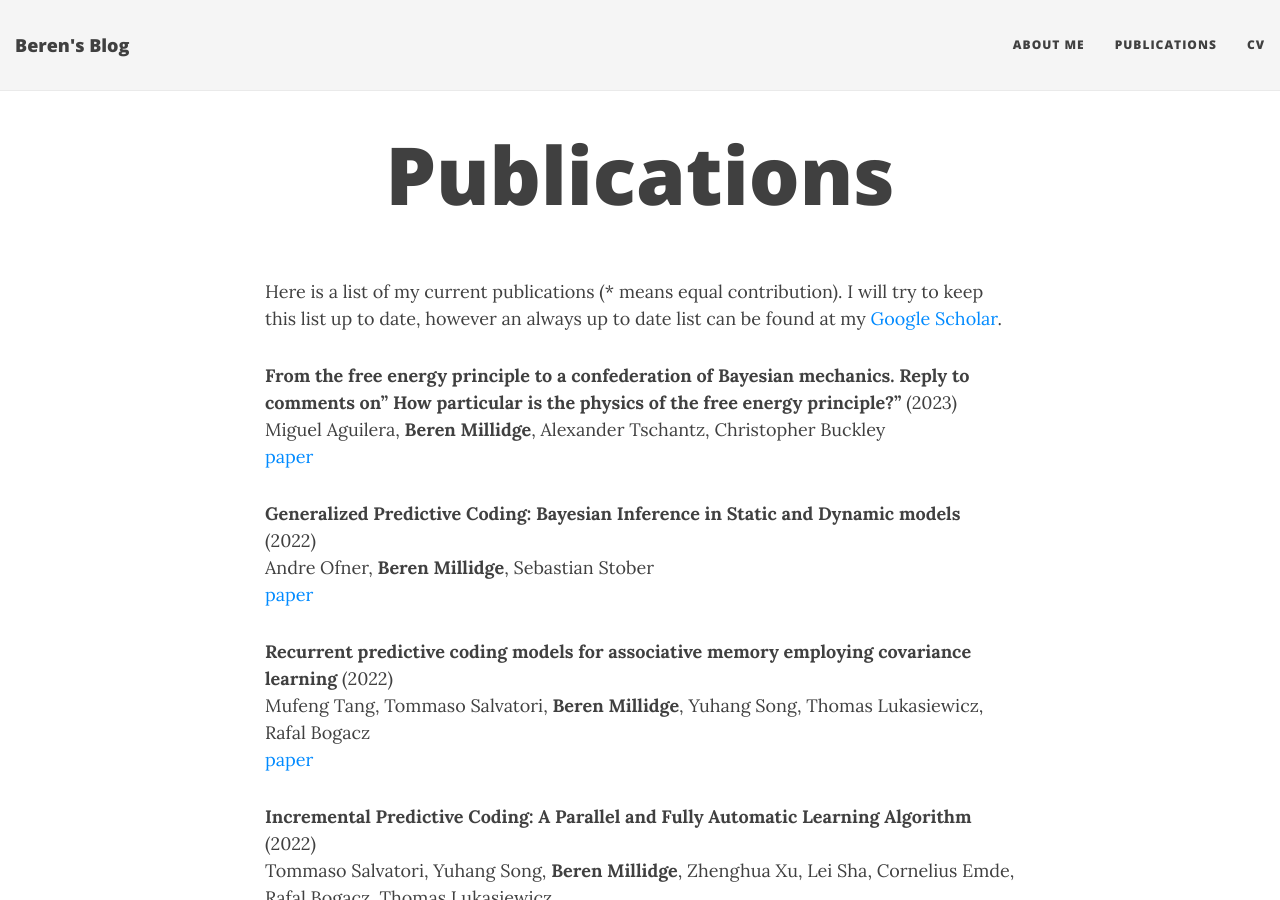
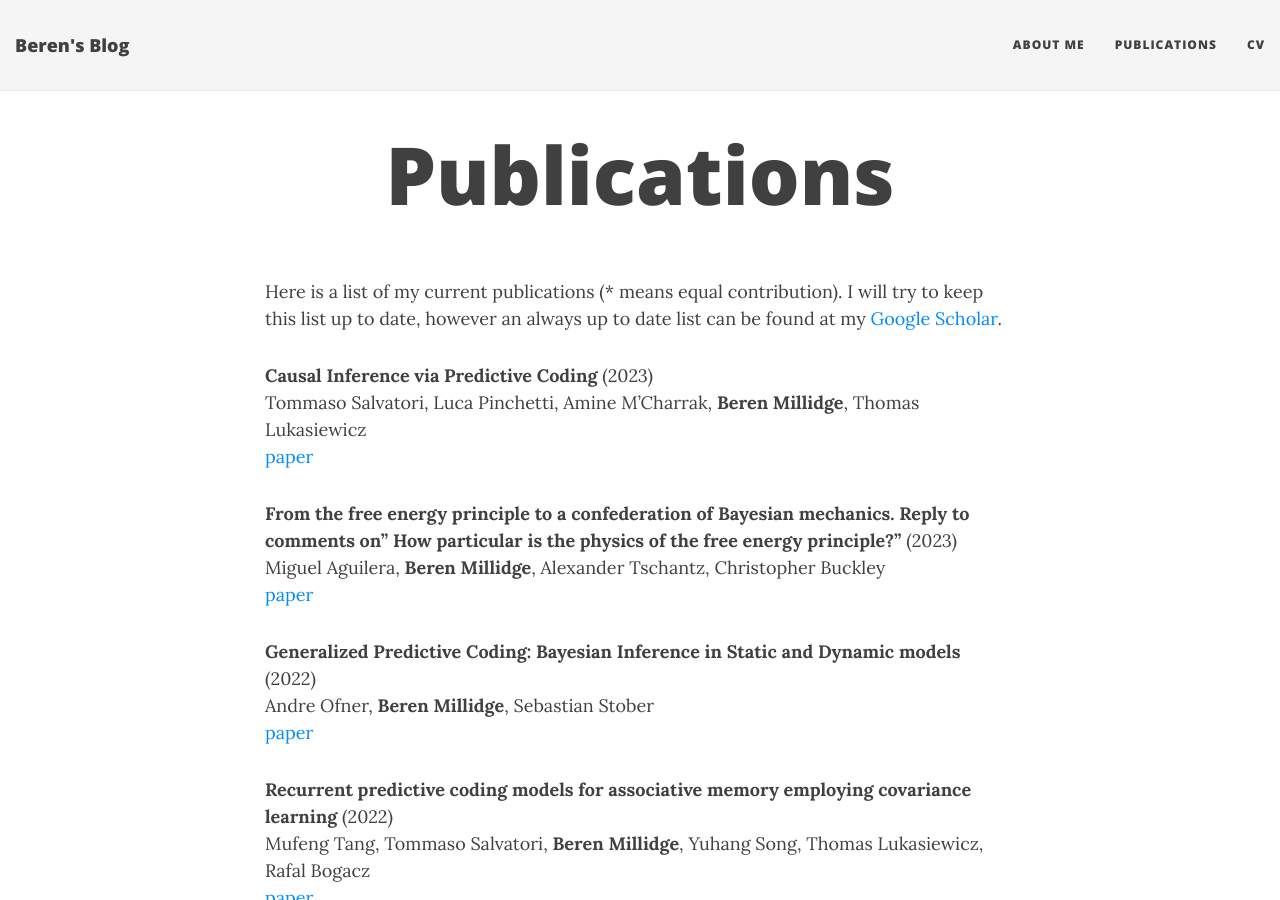
Before and after one commit to BerenMillidge/BerenMillidge.github.io, a Jekyll site: the page built from publications.md, in a window 1280 px wide and 900 px high. Built offline with Jekyll 4.4.1, drawn with Linux system fonts in a browser that asks for light colours; nearby versions of some CDN libraries.

Commit message:
Update publications.md

```diff
--- a/publications.md
+++ b/publications.md
@@ -4,6 +4,8 @@ title: Publications
 ---
 
 Here is a list of my current publications (* means equal contribution). I will try to keep this list up to date, however an always up to date list can be found at my [Google Scholar](https://scholar.google.com/citations?user=3GGkFTkAAAAJ&hl=en&oi=ao).
+
+**Causal Inference via Predictive Coding** (2023) <br /> Tommaso Salvatori, Luca Pinchetti, Amine M'Charrak, **Beren Millidge**, Thomas Lukasiewicz <br /> [paper](https://arxiv.org/abs/2306.15479)
 
 **From the free energy principle to a confederation of Bayesian mechanics. Reply to comments on" How particular is the physics of the free energy principle?"** (2023) <br /> Miguel Aguilera, **Beren Millidge**, Alexander Tschantz, Christopher Buckley <br />[paper](https://ui.adsabs.harvard.edu/abs/2023PhLRv..44..270A/abstract)
 
@@ -53,15 +55,15 @@ Here is a list of my current publications (* means equal contribution). I will t
 
 **Applications of the Free Energy Principle to Machine Learning and Neuroscience** (2021) <br /> **Beren Millidge** <br /> [paper](https://arxiv.org/abs/2107.00140) \| [code](https://github.com/BerenMillidge/PhD_Thesis)
 
-**Online Reinforcement Learning with Sparse Rewards through an Active Inference Capsule** (2021) <br /> Alejandro Daniel Noel, Charel van Hoof, **Beren Millidge** <br/> [paper](https://arxiv.org/pdf/2106.02390.pdf) \| [code](https://github.com/adanielnoel/Active-Inference-Capsule).
+**Online Reinforcement Learning with Sparse Rewards through an Active Inference Capsule** (2021) <br /> Alejandro Daniel Noel, Charel van Hoof, **Beren Millidge** <br/> [paper](https://arxiv.org/pdf/2106.02390.pdf) \| [code](https://github.com/adanielnoel/Active-Inference-Capsule)
 
 **Towards a Mathematical Theory of Abstraction** (2021) <br />**Beren Millidge** <br /> [paper](https://arxiv.org/pdf/2106.01826.pdf)
 
-**How Particular is the Physics of the Free Energy Principle** (2021) <br /> Miguel Aguilera, **Beren Millidge**, Alexander Tschantz, Christopher Buckley <br /> [paper](https://arxiv.org/pdf/2105.11203.pdf).
+**How Particular is the Physics of the Free Energy Principle** (2021) <br /> Miguel Aguilera, **Beren Millidge**, Alexander Tschantz, Christopher Buckley <br /> [paper](https://arxiv.org/pdf/2105.11203.pdf)
 
-**Understanding the Origins of Information-Seeking Exploration in Probabilistic Objectives for Control** (2021) <br /> **Beren Millidge**, Alexander Tschantz, Anil Seth, Christopher Buckley <br/> [paper](https://arxiv.org/pdf/2103.06859.pdf). \| [code](https://github.com/BerenMillidge/origins_information_seeking_exploration).
+**Understanding the Origins of Information-Seeking Exploration in Probabilistic Objectives for Control** (2021) <br /> **Beren Millidge**, Alexander Tschantz, Anil Seth, Christopher Buckley <br/> [paper](https://arxiv.org/pdf/2103.06859.pdf) \| [code](https://github.com/BerenMillidge/origins_information_seeking_exploration)
 
-**Neural Kalman Filtering** (2021) <br /> **Beren Millidge**, Alexander Tschantz, Anil Seth, Christopher Buckley <br/> [paper](https://arxiv.org/pdf/2102.10021.pdf) \| [code](https://github.com/BerenMillidge/NeuralKalmanFiltering).
+**Neural Kalman Filtering** (2021) <br /> **Beren Millidge**, Alexander Tschantz, Anil Seth, Christopher Buckley <br/> [paper](https://arxiv.org/pdf/2102.10021.pdf) \| [code](https://github.com/BerenMillidge/NeuralKalmanFiltering)
 
 **Sophisticated Active Inference: Simulating Anticipatory Affective Dynamics of Imagining Future Events** (2020) <br /> Casper Hesp, Alexander Tschantz, **Beren Millidge**, Maxwell Ramstead, Karl Friston, Ryan Smith <br /> [paper](https://www.researchgate.net/profile/Casper_Hesp2/publication/344750468_Sophisticated_Affective_Inference_Simulating_Anticipatory_Affective_Dynamics_of_Imagining_Future_Events/links/5f8d9cf7458515b7cf8b7aff/Sophisticated-Affective-Inference-Simulating-Anticipatory-Affective-Dynamics-of-Imagining-Future-Events.pdf) <br />
 Published in *IWAI IEEE workshop on Active Inference*
```
